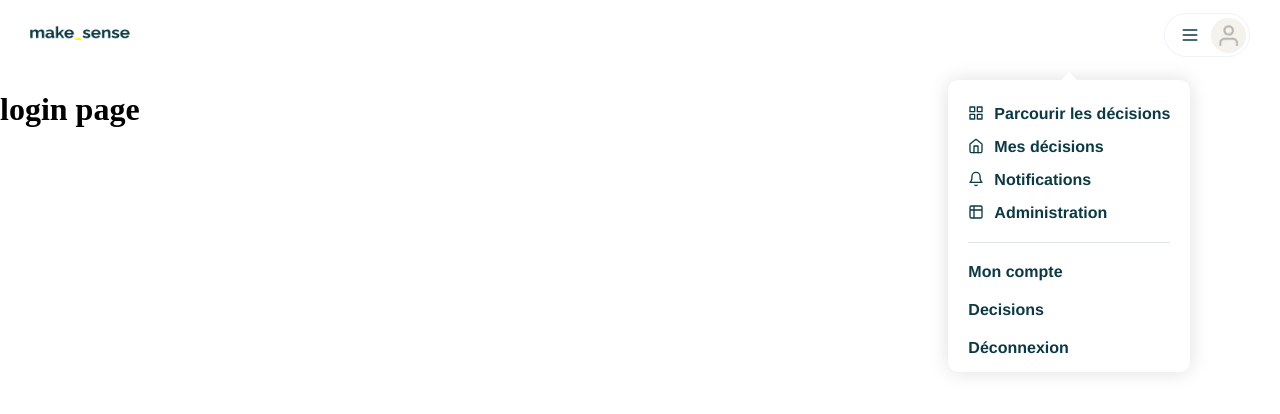
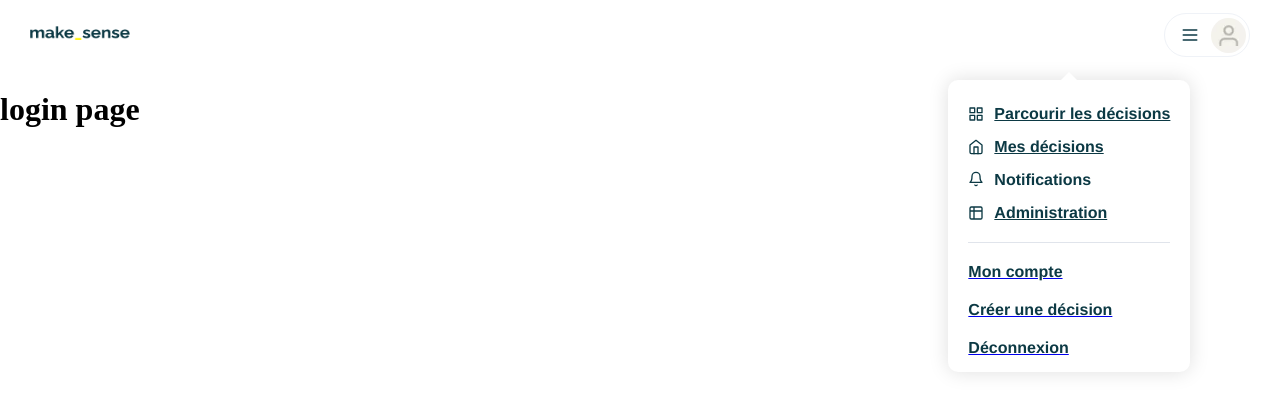
Before and after one commit to WildCodeSchool/2023-02-JS-RemoteFR-DeVMX-P3-Sense-Makers, a React (Vite) app in the folder frontend/: page / in a window 1280 px wide. Both pictures are taken after a click on the button 1189 px from the left and 35 px from the top of the page. Shown: the top 414 px of the page. Built offline with nearby package versions, Linux system fonts and the light colour scheme.

Commit message:
Add useReff to close login menu
- when clicked outside the menu

```diff
--- a/frontend/src/App.jsx
+++ b/frontend/src/App.jsx
@@ -12,8 +12,8 @@ import "./scss/styles.scss";
 function App() {
   return (
     <div className="app">
-      <Header />
       <Router>
+        <Header />
         <Routes>
           <Route path="/" element={<Login />} />
           <Route path="/decision" element={<Decision />} />
--- a/frontend/src/components/LoginButton.jsx
+++ b/frontend/src/components/LoginButton.jsx
@@ -1,20 +1,34 @@
-import { useState } from "react";
+import { useState, useEffect, useRef } from "react";
+import { Link } from "react-router-dom";
 import kikoAvatar from "../assets/avatar0.png";
 
 export default function LoginButton() {
   const [showLoginMenu, setShowLoginMenu] = useState(false);
 
-  const handleToggleBurger = () => {
+  const handleShowLoginMenu = () => {
     setShowLoginMenu(!showLoginMenu);
   };
+
+  const menuRef = useRef();
+
+  useEffect(() => {
+    const handler = (e) => {
+      if (!menuRef.current.contains(e.target)) {
+        setShowLoginMenu(false);
+      }
+    };
+    document.addEventListener("mousedown", handler);
+
+    // return () => document.removeEventListener("mousedown", handler);
+  }, []);
   return (
-    <>
+    <div ref={menuRef}>
       <div
         className="login-button"
         role="button"
         tabIndex="0"
         onKeyDown={() => {}}
-        onClick={() => handleToggleBurger()}
+        onClick={() => handleShowLoginMenu()}
       >
         <div className="burger-icon">
           <svg
@@ -49,6 +63,11 @@ export default function LoginButton() {
       <div className={showLoginMenu ? "login-menu" : "login-menu-hidden"}>
         <ul className="login-menu-app">
           <li>
+            <Link
+              className="link-style"
+              to="/decision"
+              onClick={() => handleShowLoginMenu()}
+            >
               <svg
                 xmlns="http://www.w3.org/2000/svg"
                 width="16"
@@ -67,8 +86,14 @@ export default function LoginButton() {
                 <rect x="3" y="14" width="7" height="7" />
               </svg>
               <div className="li-text">Parcourir les décisions</div>
+            </Link>
           </li>
           <li>
+            <Link
+              className="link-style"
+              to="/myDecisions"
+              onClick={() => handleShowLoginMenu()}
+            >
               <svg
                 xmlns="http://www.w3.org/2000/svg"
                 width="16"
@@ -85,6 +110,7 @@ export default function LoginButton() {
                 <polyline points="9 22 9 12 15 12 15 22" />
               </svg>
               <div className="li-text">Mes décisions</div>
+            </Link>
           </li>
           <li>
             <svg
@@ -105,6 +131,11 @@ export default function LoginButton() {
             <div className="li-text">Notifications</div>
           </li>
           <li>
+            <Link
+              className="link-style"
+              to="/profil"
+              onClick={() => handleShowLoginMenu()}
+            >
               <svg
                 xmlns="http://www.w3.org/2000/svg"
                 width="16"
@@ -120,20 +151,27 @@ export default function LoginButton() {
                 <path d="M9 3H5a2 2 0 0 0-2 2v4m6-6h10a2 2 0 0 1 2 2v4M9 3v18m0 0h10a2 2 0 0 0 2-2V9M9 21H5a2 2 0 0 1-2-2V9m0 0h18" />
               </svg>
               <div className="li-text">Administration</div>
+            </Link>
           </li>
         </ul>
         <ul className="login-menu-user">
           <li>
+            <Link to="/profil" onClick={() => handleShowLoginMenu()}>
               <div className="li-text">Mon compte</div>
+            </Link>
           </li>
           <li>
-            <div className="li-text">Decisions</div>
+            <Link to="/postDecision" onClick={() => handleShowLoginMenu()}>
+              <div className="li-text">Créer une décision</div>{" "}
+            </Link>
           </li>
           <li>
-            <div className="li-text">Déconnexion</div>
+            <Link to="/" onClick={() => handleShowLoginMenu()}>
+              <div className="li-text">Déconnexion</div>{" "}
+            </Link>
           </li>
         </ul>
       </div>
-    </>
+    </div>
   );
 }
--- a/frontend/src/scss/_header.scss
+++ b/frontend/src/scss/_header.scss
@@ -142,3 +142,10 @@
   border-radius: 50%;
   margin: 0.2rem;
 }
+
+.link-style {
+  display: flex;
+  justify-content: center;
+  align-items: center;
+  color: $color-default;
+}
--- a/frontend/src/scss/styles.css
+++ b/frontend/src/scss/styles.css
@@ -348,6 +348,13 @@ body {
   margin: 0.2rem;
 }
 
+.link-style {
+  display: flex;
+  justify-content: center;
+  align-items: center;
+  color: rgb(12, 57, 68);
+}
+
 /*
 --color-default-inverse: rgb(255, 255, 255);
 --color-primary: rgb(25, 108, 132);
```
Also changed, not shown: 1 other file (tests, documents, lock files or other folders). Lines whose indentation alone changed are shown as unchanged.
